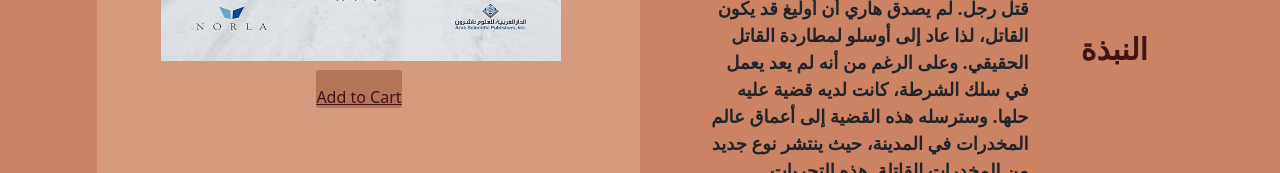
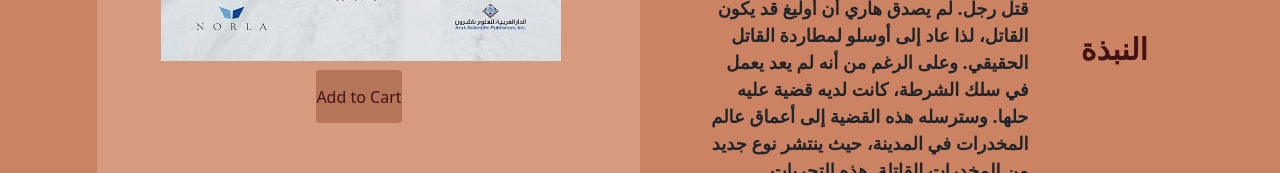
Before and after one commit to uniquedevelopers3/NovelsWorm.github.io, a plain HTML site: page bookDisplay.html in a window 1280 px wide. Shown: the part 994-1167 px from the top of the page. Drawn offline with nearby package versions, Linux system fonts and the light colour scheme.

Commit message:
Update bookDisplay.html

```diff
--- a/bookDisplay.html
+++ b/bookDisplay.html
@@ -82,10 +82,12 @@
                         <a  href="cart.html"
                             style="margin-left: 40% ;
                             padding-top: 3%;
+                            padding-bottom:3%;
                             background-color: rgb(181, 117, 89);
                             width: 100px; height: 50px;
                             text-align: center;
                             border-radius: 5%;
+                            text-decoration:none;
                             color:  rgb(67, 20, 20);">Add to Cart</a>
                     </div>
 
```
